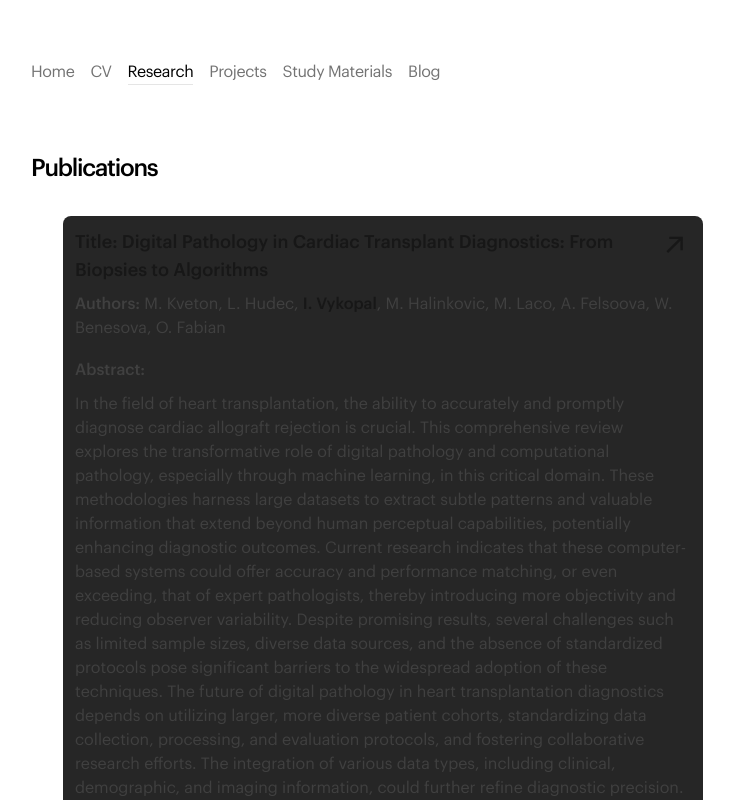
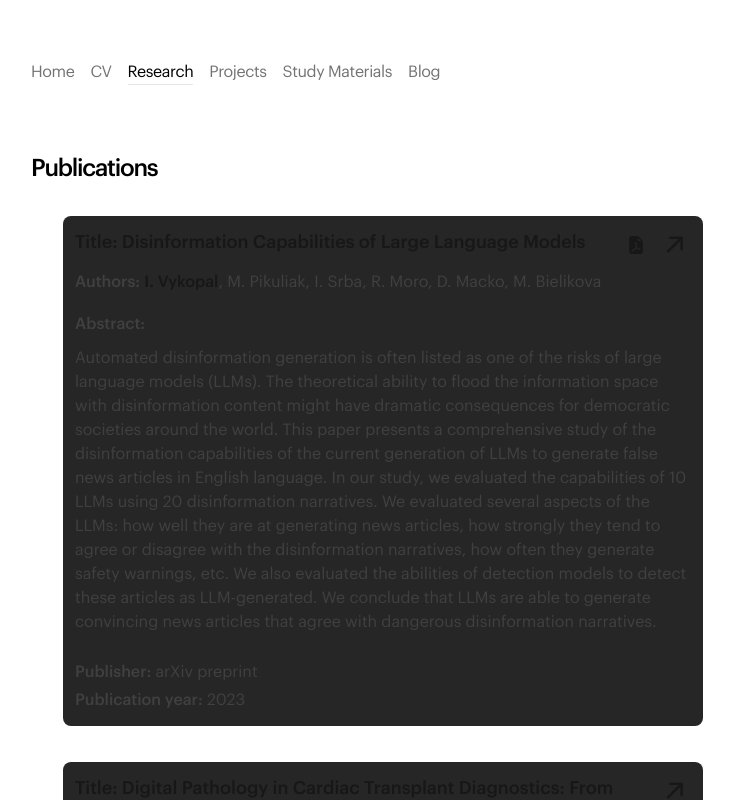
Before and after one commit to ivanvykopal/ivanvykopal.github.io, a Next.js app: page /research in a window 1280 px wide. Shown: the top 800 px of the page, without its empty margins (273-1007 px from the left). Built offline with nearby package versions, Linux system fonts and the light colour scheme.

Commit message:
feat: update projects and reserach

```diff
--- a/app/projects/page.tsx
+++ b/app/projects/page.tsx
@@ -10,6 +10,14 @@ export default function Page() {
       <div className="prose prose-neutral dark:prose-invert">
         <div>
           <ul className="list-none list-inline">
+            <li>
+              <ProjectCard
+                name="Disinformation Capabilities of Large Language Models"
+                description="Source code for the paper 'Disinformation Capabilities of Large Language Models'"
+                link="https://github.com/kinit-sk/disinformation-capabilities"
+                icon={<AiFillGithub size={30} />}
+              />
+            </li>
             <li>
               <ProjectCard
                 name="ArXiv Viewer"
--- a/app/research/page.tsx
+++ b/app/research/page.tsx
@@ -6,6 +6,17 @@ export default function Page() {
       <h1 className="font-bold text-2xl mb-8 tracking-tighter">Publications</h1>
       <div className="prose prose-neutral dark:prose-invert">
         <ul className="list-none list-inline">
+          <li>
+            <ResearchCard
+              title="Disinformation Capabilities of Large Language Models"
+              authors={["Ivan Vykopal", "Matúš Pikuliak", "Ivan Srba", "Robert Moro", "Dominik Macko", "Maria Bielikova"]}
+              abstract="Automated disinformation generation is often listed as one of the risks of large language models (LLMs). The theoretical ability to flood the information space with disinformation content might have dramatic consequences for democratic societies around the world. This paper presents a comprehensive study of the disinformation capabilities of the current generation of LLMs to generate false news articles in English language. In our study, we evaluated the capabilities of 10 LLMs using 20 disinformation narratives. We evaluated several aspects of the LLMs: how well they are at generating news articles, how strongly they tend to agree or disagree with the disinformation narratives, how often they generate safety warnings, etc. We also evaluated the abilities of detection models to detect these articles as LLM-generated. We conclude that LLMs are able to generate convincing news articles that agree with dangerous disinformation narratives."
+              publisher="arXiv preprint"
+              link="https://arxiv.org/abs/2311.08838v1"
+              pdf="https://arxiv.org/pdf/2311.08838v1.pdf"
+              year="2023"
+            />
+          </li>
           <li>
             <ResearchCard
               title="Digital Pathology in Cardiac Transplant Diagnostics: From Biopsies to Algorithms"
```
